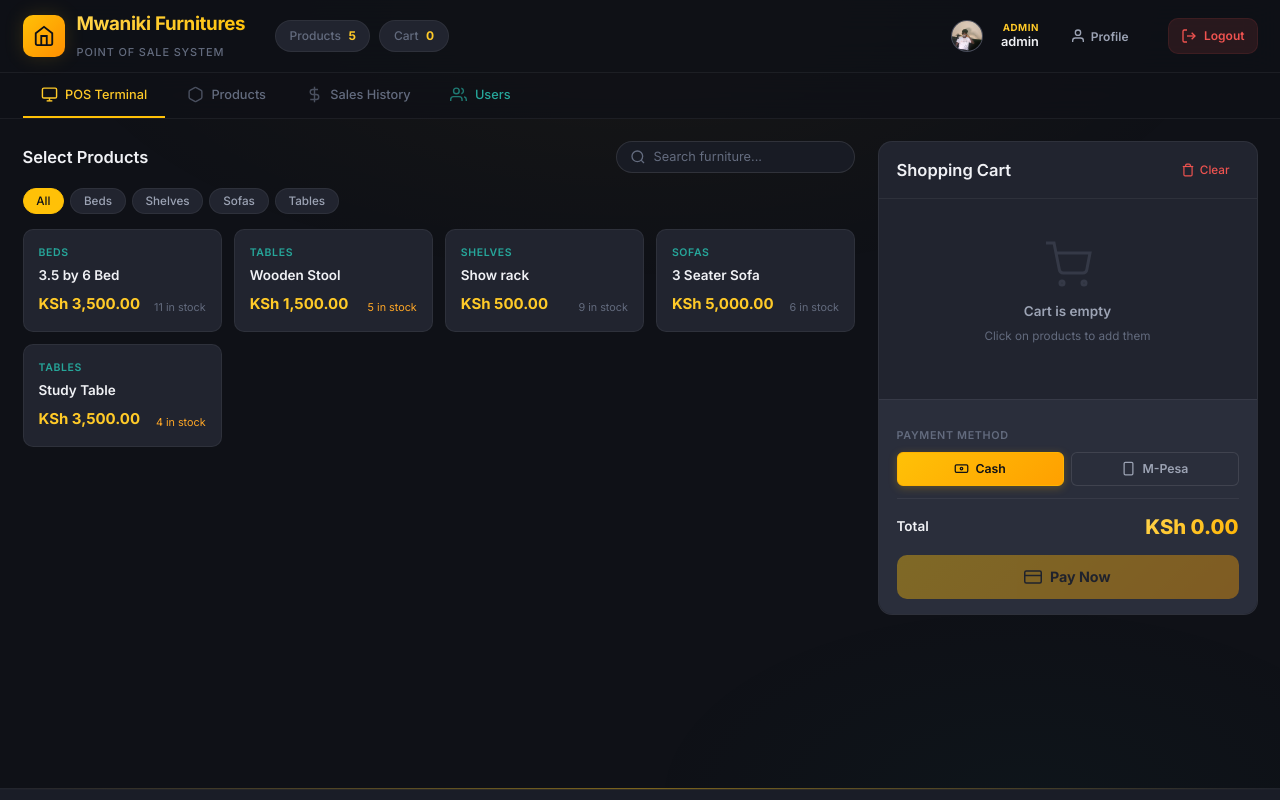
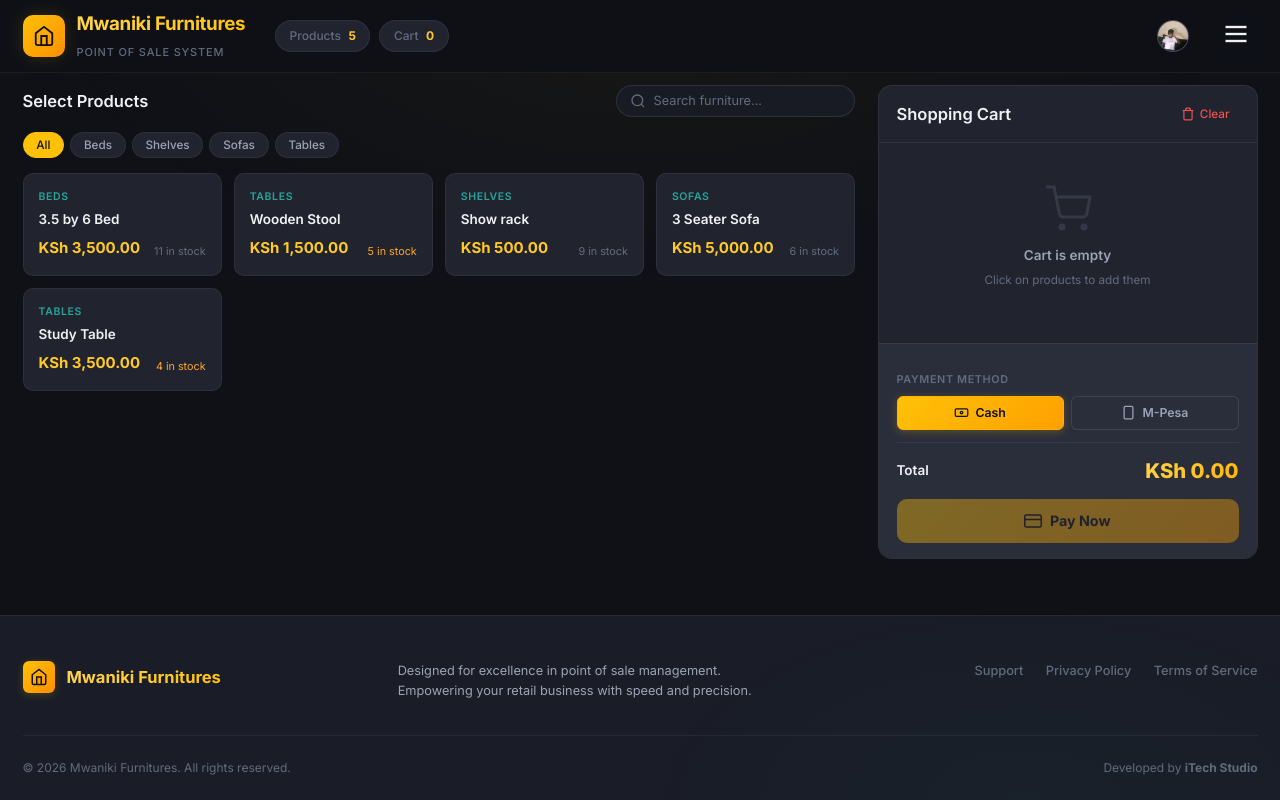
Before and after one commit to Mukungiisaac/Mwaniki, a Flask app: page / in a window 1280 px wide. Run offline with Flask 3, Linux system fonts and the light colour scheme; a user stored in the database is signed in; data comes from the database, SQL or seed files in the repository.

Commit message:
feat: initialize POS system frontend with main layout, styling, and core navigation structure

```diff
--- a/static/css/style.css
+++ b/static/css/style.css
@@ -53,7 +53,7 @@ html {
     scroll-behavior: smooth;
     -webkit-font-smoothing: antialiased;
     height: 100%;
-    overflow: hidden;
+    overflow-x: hidden;
 }
 
 body {
@@ -61,18 +61,17 @@ body {
     background: var(--bg-body);
     color: var(--text-primary);
     line-height: 1.6;
-    height: 100%;
-    overflow: hidden;
+    min-height: 100vh;
+    overflow-x: hidden;
 }
 
 #app-container {
     display: flex;
     flex-direction: column;
-    height: 100vh;
-    height: 100dvh;
-    overflow: hidden;
+    min-height: 100vh;
     width: 100%;
 }
+
 
 
 body::before {
@@ -120,12 +119,17 @@ a {
 
 /* HEADER */
 #app-header {
+    position: fixed;
+    top: 0;
+    left: 0;
+    right: 0;
     flex-shrink: 0;
     z-index: 100;
-    background: rgba(15, 17, 23, 0.85);
+    background: rgba(15, 17, 23, 0.92);
     backdrop-filter: blur(20px) saturate(1.4);
-    border-bottom: 1px solid var(--border-subtle)
-}
+    border-bottom: 1px solid var(--border-subtle);
+}
+
 
 
 .header-inner {
@@ -261,34 +265,54 @@ a {
 }
 
 
-/* NAV */
+/* NAV (Global Drawer) */
 #main-nav {
-    flex-shrink: 0;
-    z-index: 99;
-    background: rgba(15, 17, 23, 0.75);
+    position: fixed;
+    top: 65px; /* Below the fixed header */
+    bottom: 0;
+    left: 0;
+    right: 0; /* Full screen overlay */
+    background: rgba(15, 17, 23, 0.98);
     backdrop-filter: blur(16px);
-    border-bottom: 1px solid var(--border-subtle)
-}
-
+    z-index: 98;
+    transform: translateX(-100%);
+    transition: transform 0.3s ease;
+    padding: 0;
+    border-right: 1px solid var(--border-subtle);
+}
+
+#main-nav.open {
+    transform: translateX(0);
+}
 
 .nav-inner {
-    max-width: 1440px;
-    margin: 0 auto;
-    padding: 0 1.5rem;
-    display: flex;
-    gap: 0.25rem
+    flex-direction: column;
+    overflow-x: hidden;
+    overflow-y: auto;
+    white-space: normal;
+    padding: 1.5rem 1rem;
+    height: 100%;
+    gap: 0.8rem;
+    max-width: 400px;
+    margin: 0;
 }
 
 .nav-tab {
     display: flex;
     align-items: center;
     gap: 0.5rem;
-    padding: 0.85rem 1.2rem;
     font-size: 0.85rem;
     font-weight: 500;
     color: var(--text-muted);
-    border-bottom: 2px solid transparent;
-    transition: all var(--transition-fast)
+    transition: all var(--transition-fast);
+    flex-shrink: 0;
+    width: 100%;
+    justify-content: flex-start;
+    padding: 0.75rem 1rem;
+    border-bottom: none;
+    border-left: 3px solid transparent;
+    border-radius: 4px;
+    background: rgba(255,255,255,0.02);
 }
 
 .nav-tab svg {
@@ -304,7 +328,9 @@ a {
 
 .nav-tab.active {
     color: var(--primary-400);
-    border-bottom-color: var(--primary-500)
+    border-bottom-color: transparent;
+    border-left-color: var(--primary-500);
+    background: rgba(255, 193, 7, 0.05);
 }
 
 .nav-tab.active svg {
@@ -320,26 +346,22 @@ a {
 }
 
 .nav-tab.admin-only.active {
-    border-bottom-color: var(--accent-400);
+    border-left-color: var(--accent-400);
 }
 
 
 /* MAIN */
 #app-main {
     flex: 1;
-    overflow-y: auto;
-    overflow-x: hidden;
-    -webkit-overflow-scrolling: touch;
     max-width: 1440px;
     margin: 0 auto;
     padding: 1.5rem;
+    padding-top: 85px; /* Adjusted for global header (drawer is togglable) */
     position: relative;
     z-index: 1;
     width: 100%;
 }
-#app-main::-webkit-scrollbar {
-    width: 4px;
-}
+
 
 
 .tab-content {
@@ -2309,17 +2331,7 @@ a {
 #app-footer {
     background: var(--bg-surface);
     border-top: 1px solid var(--border-subtle);
-    position: fixed;
-    bottom: 0;
-    left: 0;
-    right: 0;
-    z-index: 100;
-    transition: transform 0.4s cubic-bezier(0.22, 1, 0.36, 1);
-    transform: translateY(calc(100% - 12px));
-}
-
-#app-footer:hover {
-    transform: translateY(0);
+    margin-top: auto;
 }
 
 #app-footer::before {
@@ -2425,14 +2437,33 @@ a {
     color: var(--text-muted);
 }
 
-@media(max-width: 768px) {
+.mobile-only {
+    display: none !important;
+}
+
+@media(max-width: 1024px) {
+    .desktop-only {
+        display: none !important;
+    }
+    .mobile-only {
+        display: flex !important;
+    }
+    .header-stats {
+        display: none !important;
+    }
+    #app-header {
+        position: fixed;
+        top: 0;
+        left: 0;
+        right: 0;
+    }
+    /* #main-nav styling is now globally handled as a drawer */
+
     #app-footer {
-        flex-shrink: 0;
-        transform: none !important;
-        margin-top: 0;
-        transition: none;
-    }
-    #app-footer:hover { transform: none !important; }
+        position: relative;
+        margin-top: auto;
+    }
+
     #app-footer::before { display: none; }
 
     .footer-inner {
@@ -2440,7 +2471,6 @@ a {
     }
 
     .footer-content {
-
         flex-direction: column;
         gap: 1.5rem;
     }
--- a/static/js/app.js
+++ b/static/js/app.js
@@ -42,6 +42,12 @@ function initTabs() {
             $$('.tab-content').forEach(tc => tc.classList.remove('active'));
             tab.classList.add('active');
             $(`#tab-${tab.dataset.tab}`).classList.add('active');
+
+            // Close mobile menu if open
+            if ($('#main-nav')) {
+                $('#main-nav').classList.remove('open');
+            }
+
             // Refresh data when switching tabs
             if (tab.dataset.tab === 'products') loadProductsTable();
             if (tab.dataset.tab === 'sales') loadSalesHistory();
@@ -1048,6 +1054,17 @@ function initPasswordToggles() {
 }
 
 
+// ─── Mobile Menu ───────────────────────────────────────────────────────────────
+function initMobileMenu() {
+    $('#btn-main-menu')?.addEventListener('click', () => {
+        $('#main-nav')?.classList.toggle('open');
+    });
+    $('#btn-my-profile-mobile')?.addEventListener('click', () => {
+        $('#main-nav')?.classList.remove('open');
+        $('#btn-my-profile')?.click();
+    });
+}
+
 // ═══════════════════════════════════════════════════════════════════════════════
 // INIT
 // ═══════════════════════════════════════════════════════════════════════════════
@@ -1065,8 +1082,7 @@ document.addEventListener('DOMContentLoaded', async () => {
     initPasswordToggles();
     initPaymentMethod();
     initProfileModal();
-
-
+    initMobileMenu();
     $('#btn-pay').addEventListener('click', processSale);
     $('#btn-clear-cart').addEventListener('click', clearCart);
 
--- a/templates/index.html
+++ b/templates/index.html
@@ -8,7 +8,7 @@
     <link rel="preconnect" href="https://fonts.googleapis.com">
     <link rel="preconnect" href="https://fonts.gstatic.com" crossorigin>
     <link href="https://fonts.googleapis.com/css2?family=Inter:wght@300;400;500;600;700;800&display=swap" rel="stylesheet">
-    <link rel="stylesheet" href="/static/css/style.css">
+    <link rel="stylesheet" href="/static/css/style.css?v=3">
     <link rel="stylesheet" href="/static/css/print.css" media="print">
 </head>
 <body>
@@ -42,18 +42,9 @@
 
             <div class="header-user">
                 <img src="/static/uploads/{{ user.photo }}" alt="Avatar" class="avatar avatar-sm" id="header-avatar" onerror="this.src='/static/uploads/default.png'">
-                <div class="user-info">
-                    <span class="user-role">{{ user.role }}</span>
-                    <span class="user-name">{{ user.username }}</span>
-                </div>
-                <button id="btn-my-profile" class="btn-secondary btn-sm" title="My Profile" style="margin-right: 0.5rem; display:flex; align-items:center; gap:0.3rem; border:none; background:transparent;">
-                    <svg viewBox="0 0 24 24" fill="none" stroke="currentColor" stroke-width="2" width="16" height="16"><path d="M20 21v-2a4 4 0 0 0-4-4H8a4 4 0 0 0-4 4v2"/><circle cx="12" cy="7" r="4"/></svg>
-                    <span>Profile</span>
+                <button id="btn-main-menu" title="Menu" style="background:transparent; border:none; color:var(--text-primary); margin-left:0.5rem; padding: 0.5rem; border-radius: 4px; cursor: pointer;">
+                    <svg viewBox="0 0 24 24" fill="none" stroke="currentColor" stroke-width="2" width="28" height="28"><line x1="3" y1="12" x2="21" y2="12"></line><line x1="3" y1="6" x2="21" y2="6"></line><line x1="3" y1="18" x2="21" y2="18"></line></svg>
                 </button>
-                <a href="/logout" class="btn-logout" title="Sign out">
-                    <svg viewBox="0 0 24 24" fill="none" stroke="currentColor" stroke-width="2"><path d="M9 21H5a2 2 0 0 1-2-2V5a2 2 0 0 1 2-2h4"/><polyline points="16 17 21 12 16 7"/><line x1="21" y1="12" x2="9" y2="12"/></svg>
-                    <span>Logout</span>
-                </a>
             </div>
         </div>
     </header>
@@ -79,6 +70,21 @@
                 <span>Users</span>
             </button>
             {% endif %}
+
+            <div class="nav-actions" style="padding-top: 1rem; border-top: 1px solid var(--border-subtle); margin-top: 1rem; flex-direction: column; align-items: center; display: flex;">
+                <div class="user-info-mobile" style="margin-bottom: 1rem; text-align: center;">
+                    <span class="user-role" style="display:block; color:var(--text-muted); font-size: 0.8rem; text-transform: uppercase;">{{ user.role }}</span>
+                    <span class="user-name" style="font-size:1.1rem; font-weight: 500;">{{ user.username }}</span>
+                </div>
+                <button id="btn-my-profile-mobile" class="btn-secondary" style="width: 100%; margin-bottom: 0.5rem; justify-content: center; padding: 0.85rem;">
+                    <svg viewBox="0 0 24 24" fill="none" stroke="currentColor" stroke-width="2" width="18" height="18"><path d="M20 21v-2a4 4 0 0 0-4-4H8a4 4 0 0 0-4 4v2"/><circle cx="12" cy="7" r="4"/></svg>
+                    Profile
+                </button>
+                <a href="/logout" class="btn-logout" style="width: 100%; justify-content: center; padding: 0.85rem; border-radius: 4px; display: flex; align-items: center; gap: 0.3rem;">
+                    <svg viewBox="0 0 24 24" fill="none" stroke="currentColor" stroke-width="2" width="18" height="18"><path d="M9 21H5a2 2 0 0 1-2-2V5a2 2 0 0 1 2-2h4"/><polyline points="16 17 21 12 16 7"/><line x1="21" y1="12" x2="9" y2="12"/></svg>
+                    Logout
+                </a>
+            </div>
         </div>
     </nav>
 
```
